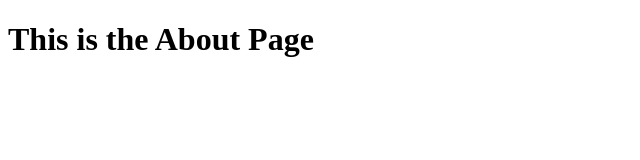
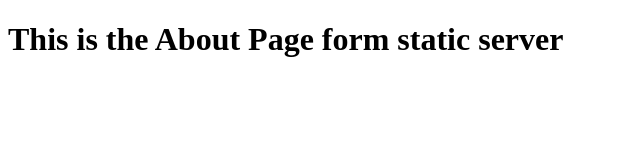
Before and after one commit to dondou21/CRUD, a website: page EXPRESS-CRASH/public/about.html in a window 1280 px wide. Shown: the whole page, without its empty margins (0-640 px from the left). Drawn offline with Linux system fonts and the light colour scheme.

Commit message:
static server setup

```diff
--- a/EXPRESS-CRASH/public/about.html
+++ b/EXPRESS-CRASH/public/about.html
@@ -7,7 +7,7 @@
 </head>
 <body>
     <h1>
-        This is the About Page
+        This is the About Page form static server
     </h1>
 </body>
 </html>
```
